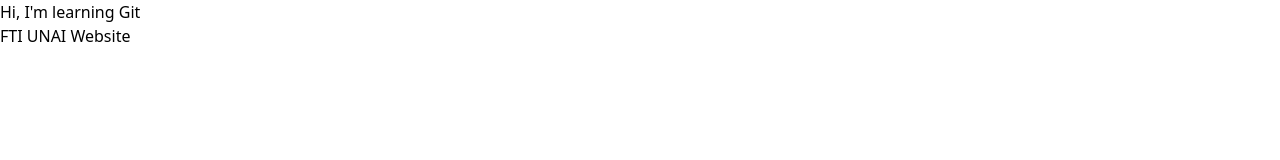
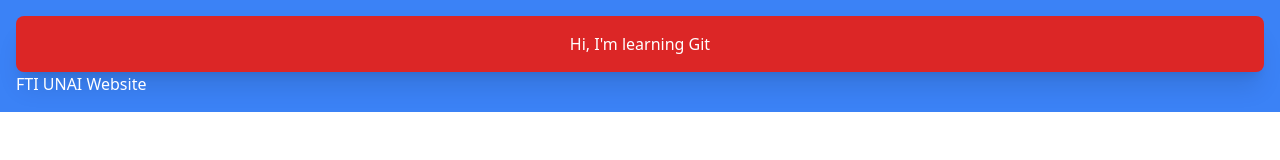
Before and after one commit to helenaol003/helenaonezialewisite, a plain HTML site: page index.html in a window 1280 px wide. Drawn offline with nearby package versions, Linux system fonts and the light colour scheme.

Commit message:
add div container and add styling to the h1

```diff
--- a/index.html
+++ b/index.html
@@ -7,8 +7,10 @@
     <title>Learn Git</title>
 </head>
 <body>
-    <h1>Hi, I'm learning Git</h1>
+    <div class="text-white p-4 container bg-blue-500 mx-auto">
+        <h1 class="bg-red-600 px-8 py-4 rounded-lg text-center shadow-xl">Hi, I'm learning Git</h1>
 
-    <a href="https://fti.unai.edu">FTI UNAI Website</a>
+        <a href="https://fti.unai.edu">FTI UNAI Website</a>
+    </div>
 </body>
 </html>
```
